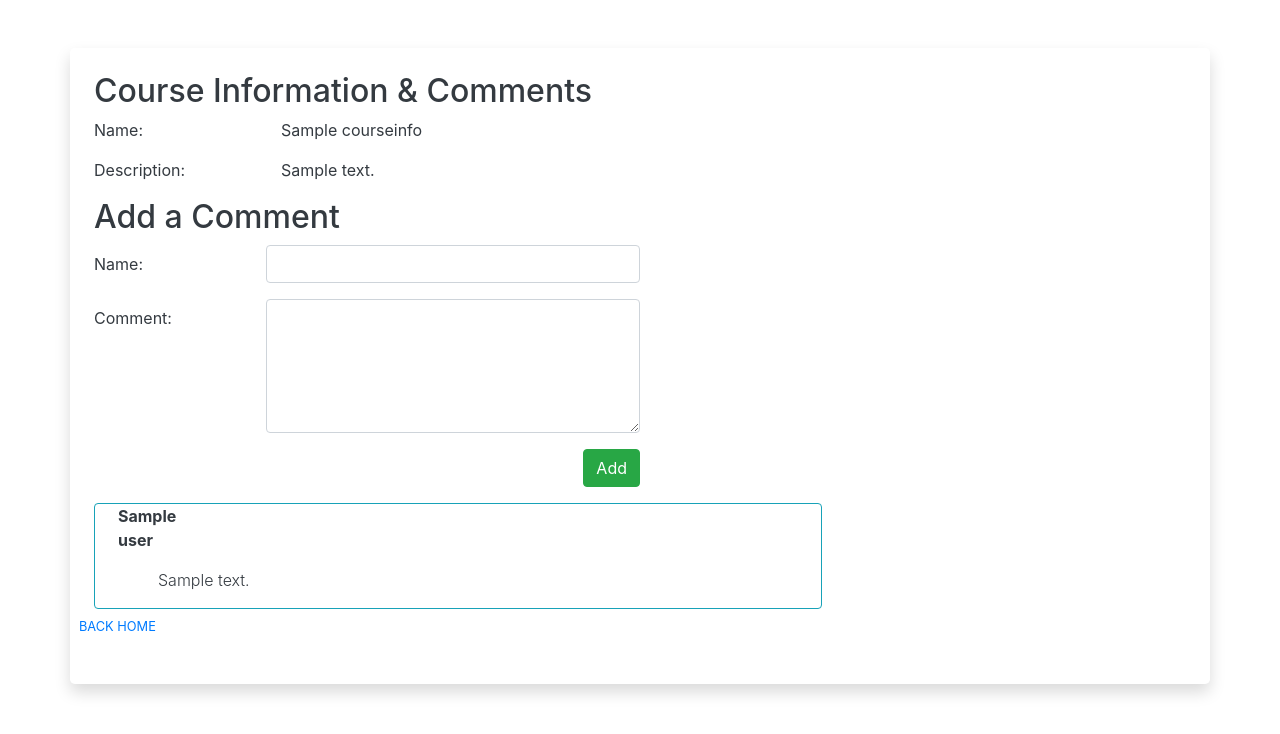
After one commit to ewink1977/Course_List_Proj, a Django app: template course_list/templates/html/coursepage.html in a window 1280 px wide. The commit adds this page. Shown: the top 734 px of the page. Run offline with Django 3.2, Linux system fonts and the light colour scheme; the template is opened without the code that fills it: most values are stand-ins (such as "Sample title", 1, 10 or a date in 2020); some libraries are stand-ins or nearby versions.

Commit message:
Comment ADD & DISPLAY functionality added and working.

```diff
--- a/course_list/templates/html/base.html
+++ b/course_list/templates/html/base.html
@@ -10,7 +10,7 @@
     <link rel="stylesheet" href="https://stackpath.bootstrapcdn.com/bootstrap/4.3.1/css/bootstrap.min.css" integrity="sha384-ggOyR0iXCbMQv3Xipma34MD+dH/1fQ784/j6cY/iJTQUOhcWr7x9JvoRxT2MZw1T" crossorigin="anonymous">
 </head>
 <body>
-    <div class="container rounded-lg shadow bg-gradient-light text-dark mt-5 pt-3 pl-4 pr-4">
+    <div class="container rounded-lg shadow bg-gradient-light text-dark mt-5 pt-3 pl-4 pr-4 pb-5">
         <div class="row align-items-start justify-content-start mb-2">
             <div class="col align-self-start">
                 {% if messages %}
--- /dev/null
+++ b/course_list/templates/html/coursepage.html
@@ -0,0 +1,60 @@
+{% extends "html/base.html" %}
+{% block content %}
+<div class="row">
+    <div class="col">
+<h2>Course Information & Comments</h2>
+    </div>
+</div>
+<div class="row">
+    <div class="col-2">
+        <p>Name:</p>
+    </div>
+    <div class="col">
+        <p>{{ courseinfo.name }}</p>
+    </div>
+</div>
+<div class="row">
+    <div class="col-2">
+        <p>Description:</p>
+    </div>
+    <div class="col">
+        <p>{{ courseinfo.course_desc.desc }}</p>
+    </div>
+</div>
+<div class="row">
+    <div class="col">
+<h2>Add a Comment</h2>
+    </div>
+</div>
+<form action="{% url 'add_comment' courseinfo.id %}" method="POST">
+    {% csrf_token %}
+    <div class="form-group row">
+        <label for="commentor" class="col-sm-2 col-form-label">Name:</label>
+        <input type="text" class="form-control col-sm-4" id="commentor" name="commentor">
+    </div>
+    <div class="form-group row">
+        <label for="commentbody" class="col-sm-2 col-form-label">Comment:</label>
+        <textarea class="form-control col-sm-4" name="commentbody" id="commentbody" rows="5"></textarea>
+    </div>
+    <div class="form-group row">
+        <div class="col-6 text-right pr-0">
+            <button type="submit" class="btn btn-success">Add</button>
+        </div>
+    </div>
+</form>
+{% for comment in comments %}
+<div class="border border-info rounded mt-2 mb-2 col-8">
+    <div class="row pl-2">
+        <div class="col-2">
+            <p class="font-weight-bold">{{ comment.user }}</p>
+        </div>
+    </div>
+    <div class="row pl-5">
+        <div class="col">
+            <p class="font-weight-light">{{ comment.text }}</p>
+        </div>
+    </div>
+</div>
+{% endfor %}
+<a href="{% url 'home' %}"><small class="row text-uppercase text-bold">Back Home</small></a>
+{% endblock content %}
--- a/course_list/templates/html/home.html
+++ b/course_list/templates/html/home.html
@@ -36,7 +36,7 @@
             <tbody>
                 {% for course in courses %}
                 <tr>
-                    <th scope="row" style="width: 20%">{{ course.name }}</th>
+                    <th scope="row" style="width: 20%"><a href="{% url 'show_course' course.id %}">{{ course.name }}</th>
                     <td style="width: 50%">{{ course.course_desc.desc }}</td>
                     <td style="width: 20%">{{ course.created_at }}</td>
                     <td style="width: 10%"><a href="{% url 'destroy_course' course.id %}">Remove</a></td>
--- a/course_list/urls.py
+++ b/course_list/urls.py
@@ -5,4 +5,6 @@ urlpatterns = [
     path('', views.home, name = 'home'),
     path('add_course', views.add_course, name = 'add_course'),
     path('destroy/<killid>', views.destroy_course, name='destroy_course'),
+    path('course/<courseid>', views.show_course, name='show_course'),
+    path('add_comment/<courseid>', views.add_comment, name='add_comment'),
 ]
```
Also changed, not shown: course_list/views.py (+15 -1 lines), db.sqlite3.
